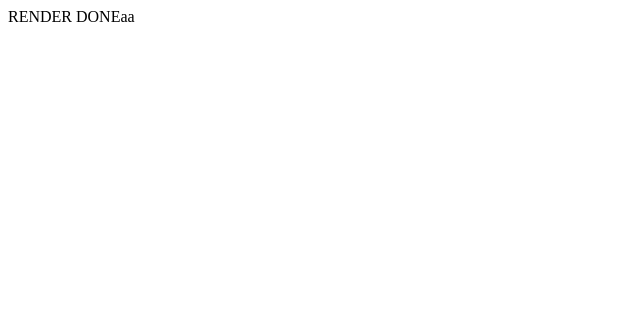
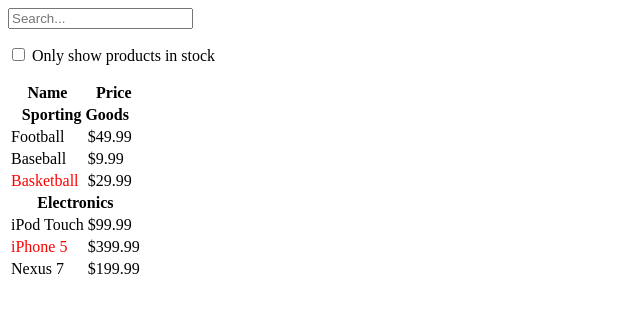
Before and after one commit to duoclv-260500-halong/asm_web_frontend, a React (Create React App) app: page / in a window 1280 px wide. Shown: the top 312 px of the page, without its empty margins (0-640 px from the left). Built offline with nearby package versions, Linux system fonts and the light colour scheme.

Commit message:
list table demo

```diff
--- a/src/App.js
+++ b/src/App.js
@@ -1,10 +1,114 @@
+function App() {
+  const ProductCategoryRow = ({ category }) => {
+    return (
+      <tr>
+        <th colSpan="2">{category}</th>
+      </tr>
+    );
+  };
+  const ProductRow = ({product}) => {
 
-function App() {
-  return (
-    <div>
-      RENDER DONEaa
-    </div>
-  );
+    const name = product.stocked ? (
+      product.name
+    ) : (
+      <span style={{ color: "red" }}>{product.name}</span>
+    );
+
+    return (
+      <tr>
+        <td>{name}</td>
+        <td>{product.price}</td>
+      </tr>
+    );
+  };
+
+  const ProductTable = ({products}) => {
+    const rows = [];
+    let lastCategory = null;
+
+    products?.forEach((product) => {
+      if (product.category !== lastCategory) {
+        rows.push(
+          <ProductCategoryRow
+            category={product.category}
+            key={product.category}
+          />
+        );
+      }
+      rows.push(<ProductRow product={product} key={product.name} />);
+      lastCategory = product.category;
+    });
+
+    return (
+      <table>
+        <thead>
+          <tr>
+            <th>Name</th>
+            <th>Price</th>
+          </tr>
+        </thead>
+        <tbody>{rows}</tbody>
+      </table>
+    );
+  };
+  const SearchBar = () => {
+    return (
+      <form>
+        <input type="text" placeholder="Search..." />
+        <p>
+          <input type="checkbox" /> Only show products in stock
+        </p>
+      </form>
+    );
+  };
+
+  const FilterableProductTable = ({products}) => {
+    return (
+      <div>
+        <SearchBar />
+        <ProductTable products={products} />
+      </div>
+    );
+  };
+  const PRODUCTS = [
+    {
+      category: "Sporting Goods",
+      price: "$49.99",
+      stocked: true,
+      name: "Football",
+    },
+    {
+      category: "Sporting Goods",
+      price: "$9.99",
+      stocked: true,
+      name: "Baseball",
+    },
+    {
+      category: "Sporting Goods",
+      price: "$29.99",
+      stocked: false,
+      name: "Basketball",
+    },
+    {
+      category: "Electronics",
+      price: "$99.99",
+      stocked: true,
+      name: "iPod Touch",
+    },
+    {
+      category: "Electronics",
+      price: "$399.99",
+      stocked: false,
+      name: "iPhone 5",
+    },
+    {
+      category: "Electronics",
+      price: "$199.99",
+      stocked: true,
+      name: "Nexus 7",
+    },
+  ];
+  return <FilterableProductTable products={PRODUCTS} />;
 }
 
 export default App;
```
